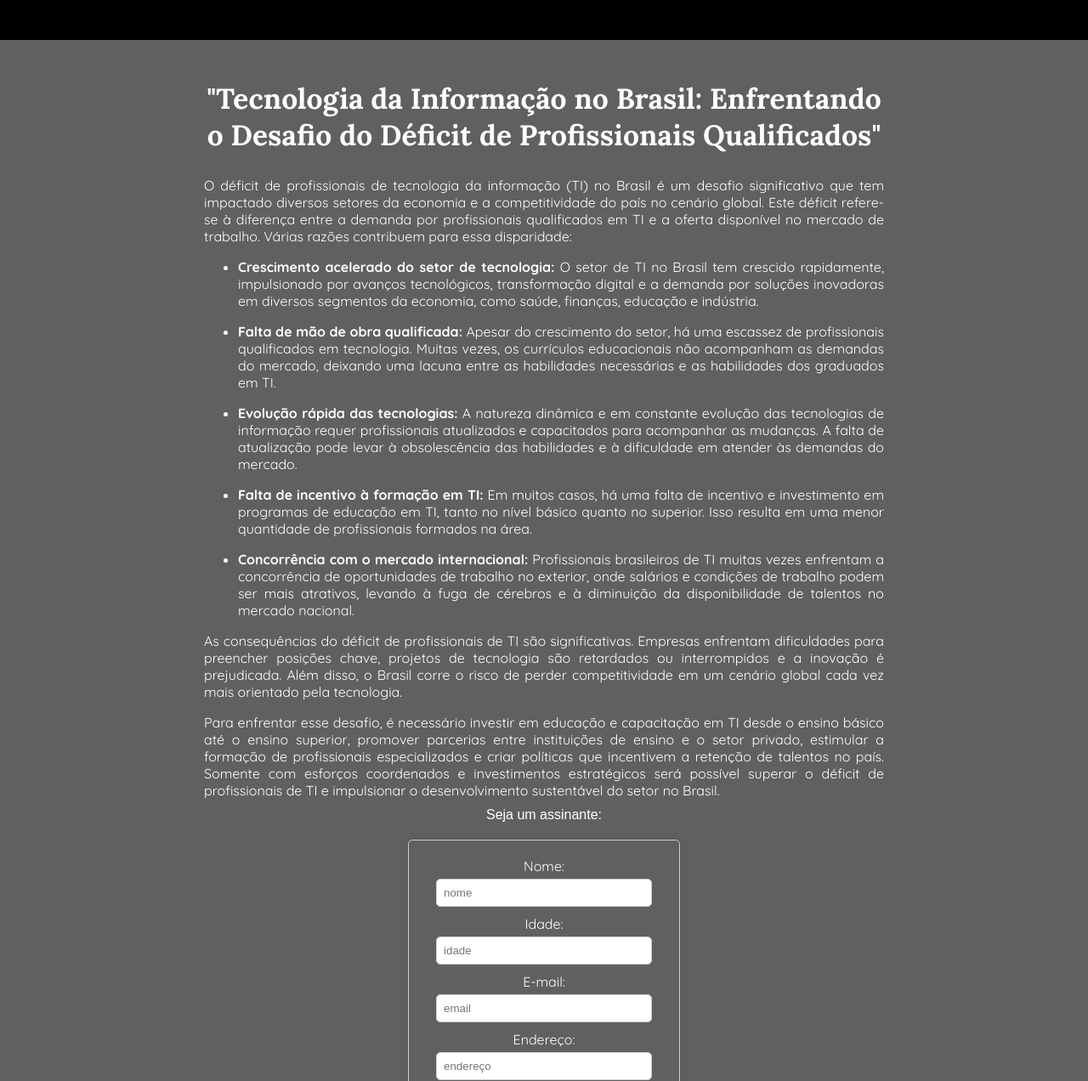
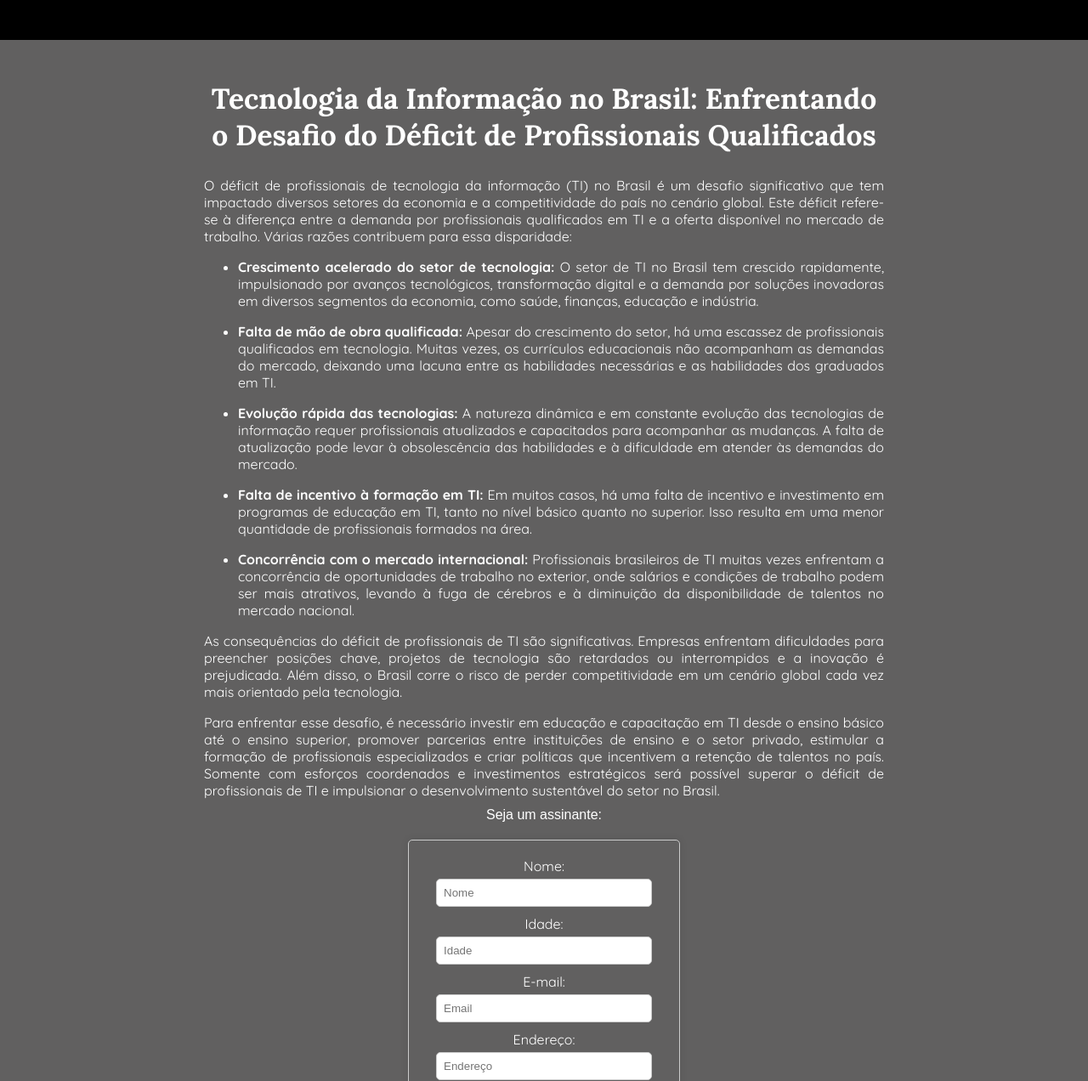
Before and after one commit to joaoprb/site-formulario, a plain HTML site: page index.html in a window 1280 px wide. Shown: the part 108-1380 px from the top of the page at 85% size. Drawn offline with Linux system fonts and the light colour scheme; a web font is replaced by a local one.

Commit message:
Update index.html

```diff
--- a/index.html
+++ b/index.html
@@ -16,7 +16,7 @@
 
         <article>
             <h2>
-                "Tecnologia da Informação no Brasil: Enfrentando o Desafio do Déficit de Profissionais Qualificados"
+                Tecnologia da Informação no Brasil: Enfrentando o Desafio do Déficit de Profissionais Qualificados
             </h2>
 
             <p>
@@ -67,19 +67,18 @@
 
         <form>
             <label>Nome:</label>
-            <input type="text" id="nome" placeholder="nome">
+            <input type="text" id="nome" placeholder="Nome">
             <label>Idade:</label>
-            <input type="text" id="idade" placeholder="idade">
+            <input type="text" id="idade" placeholder="Idade">
             <label>E-mail:</label>
-            <input type="text" id="email" placeholder="email">
+            <input type="text" id="email" placeholder="Email">
             <label>Endereço:</label>
-            <input type="text" id="endereco" placeholder="endereço">
+            <input type="text" id="endereco" placeholder="Endereço">
             <button type="button" onclick="armazenarValores()">Cadastrar</button>
             <div id="valores"></div>
         </form>
 
     </main>
-
 
     <footer>
         <p>Copyright &lt;THE SP REPORTER /&gt; 2024</p>
```
